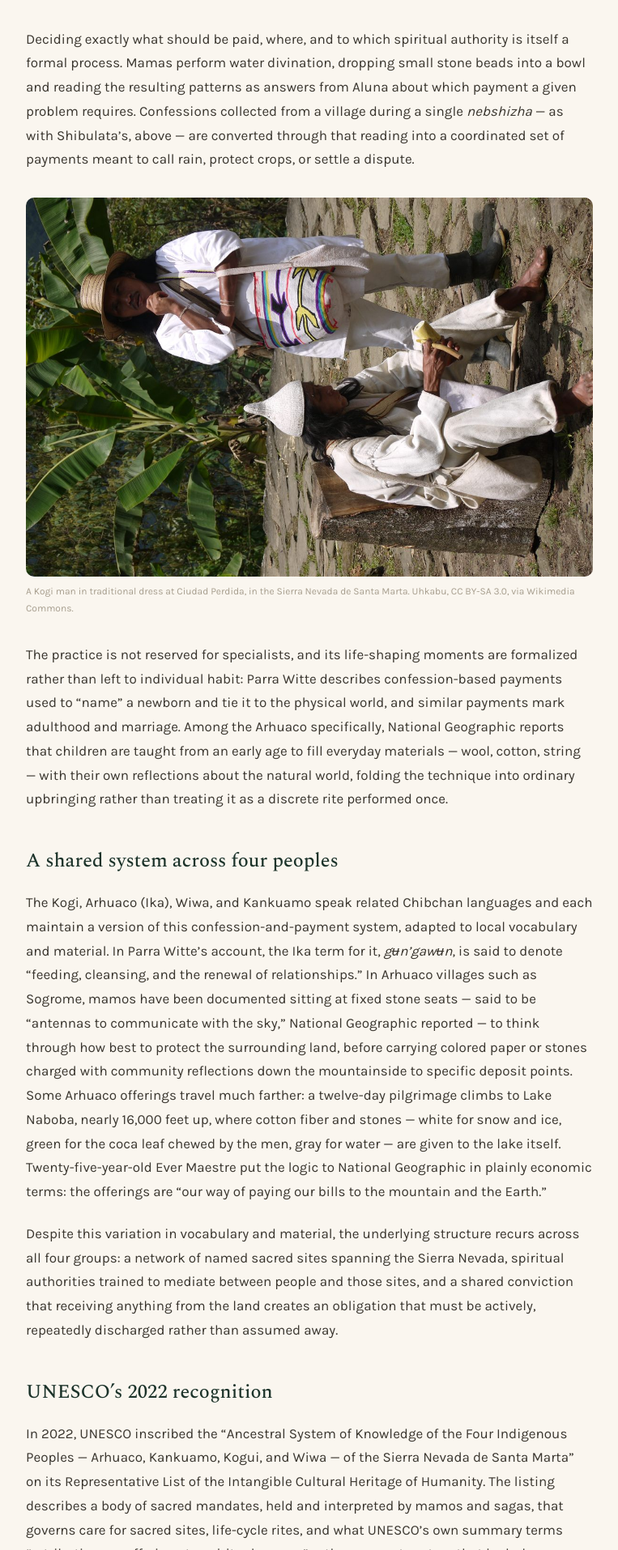
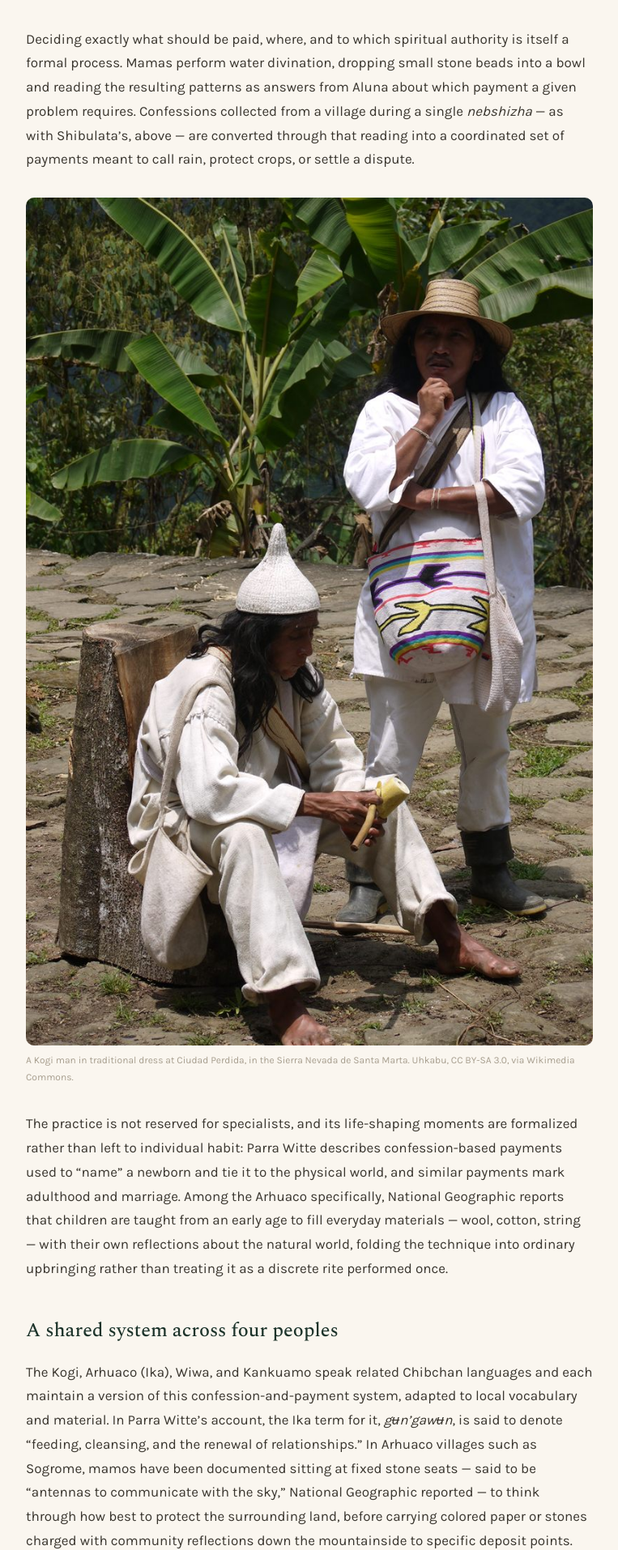
Before and after one commit to prisutan/meditato, a Jekyll site: the page built from _articles/en/kogi-arhuaco-confession-cotton-payment.md, in a window 1280 px wide. Shown: the part 2775-4689 px from the top of the page at 81% size, without its empty margins (258-1021 px from the left). Built offline with Jekyll 4.4.1, drawn with Linux system fonts in a browser that asks for light colours.

Commit message:
Fix rotated Kogi man photo (EXIF orientation not applied on resize)
Co-Authored-By: Claude Sonnet 5 <noreply@anthropic.com>

```diff
--- a/_articles/en/kogi-arhuaco-confession-cotton-payment.md
+++ b/_articles/en/kogi-arhuaco-confession-cotton-payment.md
@@ -41,7 +41,7 @@ A person confessing holds bits of raw cotton "held between two fingers" and dire
 Deciding exactly what should be paid, where, and to which spiritual authority is itself a formal process. Mamas perform water divination, dropping small stone beads into a bowl and reading the resulting patterns as answers from Aluna about which payment a given problem requires. Confessions collected from a village during a single *nebshizha* — as with Shibulata's, above — are converted through that reading into a coordinated set of payments meant to call rain, protect crops, or settle a dispute.
 
 <figure>
-  <img src="/assets/img/kogi-confession/kogi-man-ciudad-perdida.jpg" alt="A Kogi man in traditional dress in the Sierra Nevada de Santa Marta region" width="1200" height="802" loading="lazy">
+  <img src="/assets/img/kogi-confession/kogi-man-ciudad-perdida.jpg" alt="A Kogi man in traditional dress in the Sierra Nevada de Santa Marta region" width="802" height="1200" loading="lazy">
   <figcaption>A Kogi man in traditional dress at Ciudad Perdida, in the Sierra Nevada de Santa Marta. Uhkabu, CC BY-SA 3.0, via Wikimedia Commons.</figcaption>
 </figure>
 
```
Also changed, not shown: assets/img/kogi-confession/kogi-man-ciudad-perdida.jpg.
